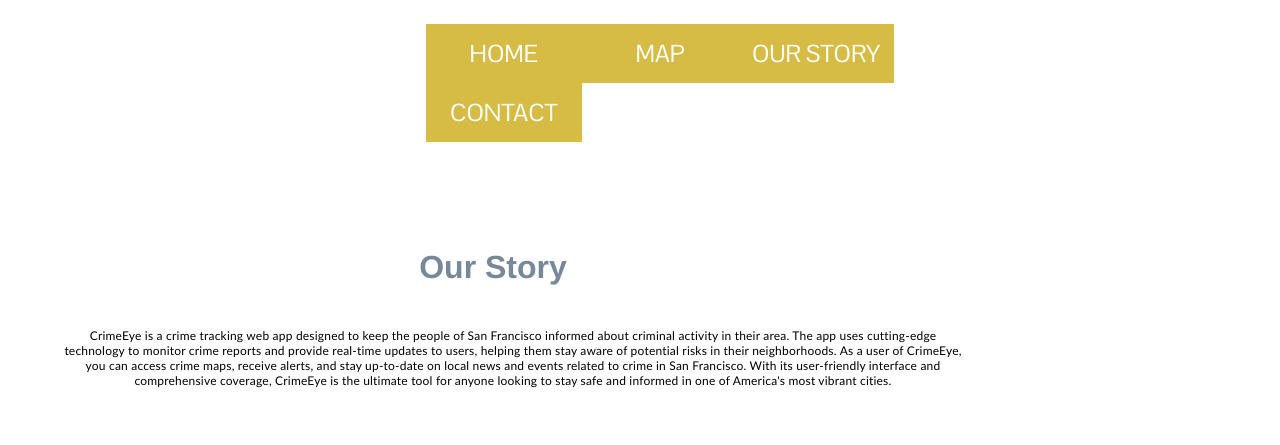
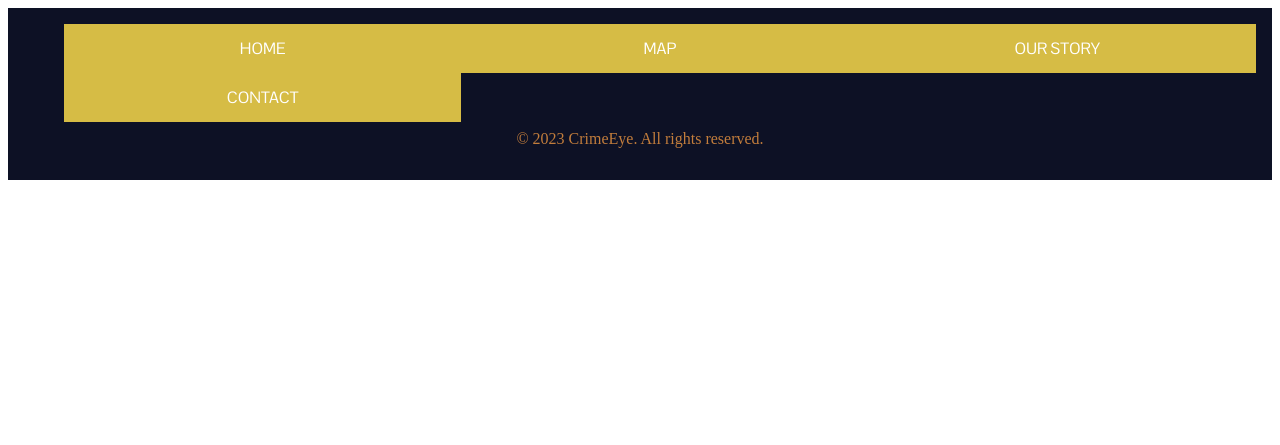
Before and after one commit to cfrielinghaus/cfrielinghaus.github.io, a PHP site: the page made by About Us.html in a window 1280 px wide. Shown: the top 445 px of the page. After the commit the page ends 180 px from the top, so only its background shows below. Run offline with PHP 8.4, Linux system fonts and the light colour scheme.

Commit message:
Testing New Header in About Us

```diff
--- a/About Us.css
+++ b/About Us.css
@@ -1,10 +1,13 @@
+:root {
+    --primary-color: rgb(0, 0, 0);
+    --secondary-color: #0d1125;
+     }
     header {
+    background-color: var(--secondary-color);
+    color: rgb(194, 125, 60);
     display: flex;
-    align-items: center;
-    justify-content: space-around;
+    justify-content: space-between;
     padding: 1rem;
-    background-color: var(--primary-color);
-    color: rgb(214, 188, 69);
     }
 
   header ul {
@@ -18,7 +21,27 @@ header {
     margin-right: 1rem;
   }
 
+   a {
+     color: var(--secondary-color);
+     text-decoration: none;
+     transition: color 0.2s ease-in-out;
+     background-color: rgb(214, 188, 69);
+     color: #ffffff;
+     display: block;
+     font-family: 'Pontano Sans',sans-serif;
+     font-size: 16px;
+     padding: 14px;
+     text-align: center;
+     text-transform: uppercase;
+     }
+
+     a:hover {
+     color: var(--primary-color);
+     text-decoration: underline;
+     }
+
     @media only screen and (max-width: 768px) {
+        }
 
         header {
           flex-direction: column;
@@ -28,7 +51,6 @@ header {
         header ul {
           justify-content: center;
           margin-bottom: 0.5rem;
-    }
         }
 
       .marker-content {
@@ -79,72 +101,3 @@ header {
             left: 0;
             z-index: 100;
             }
-
-main {
-
-    display: grid;
-    grid-template-columns: 960px 960px;
-    grid-template-rows: 10% 5% 40% 15% 5%;
-    grid-row-gap: 10px;
-    grid-column-gap: 0px;
-    margin-top: 50px;
-    border: 0px;
-    height: 500px;
-    width: 500px;
-}
-
-
-a {
-    color: var(--secondary-color);
-    text-decoration: none;
-    transition: color 0.2s ease-in-out;
-    background-color: rgb(214, 188, 69);
-    color: #ffffff;
-    display: block;
-    font-family: 'Pontano Sans',sans-serif;
-    font-size: 24px;
-    padding: 14px;
-    text-align: center;
-    text-transform: uppercase;
-}
-
-a:hover {
-    color: var(--primary-color);
-    text-decoration: underline;
-  }
-
-h1 {
-    font-family: 'Franklin Gothic Medium', 'Arial Narrow', Arial, sans-serif;
-    font-size: xx-large;
-    font-weight: 800;
-    letter-spacing: normal;
-    text-align: center;
-    color: lightslategray;
-    padding: 20px 0px 10px 10px;
-}
-
-h2 {
-    font-family: 'Gill Sans', 'Gill Sans MT', Calibri, 'Trebuchet MS', sans-serif;
-    font-size: 12px;
-    font-weight: normal;
-    letter-spacing: 0.2px;
-    text-align: center;
-    color:black;
-    padding: 10px 0px 50px 50px;
-}
-
-picture {
-    width: 500px;
-    height: 600px;
-}
-
-
-
-.box {
-    color: black;
-}
-.right {
-    grid-column-start: 1;
-    grid-column-end: 2
-    ;
-}
--- a/About Us.html
+++ b/About Us.html
@@ -15,27 +15,8 @@
             <li><a href='About Us.html'>OUR STORY</a></li>
             <li><a href='Contact.html'>CONTACT</a></li>
         </ul>
+    </ul>
+        <p>&copy; 2023 CrimeEye. All rights reserved.</p>
     </header>
-    <main>
-        <div class="grid">
-            <div class="title"><h1>Our Story</h1></div>
-            <!--<div class="picture">
-                <img src="https://img.freepik.com/free-photo/portrait-handsome-man-with-dark-hairstyle-bristle-toothy-smile-dressed-white-sweatshirt-feels-very-glad-poses-indoor-pleased-european-guy-being-good-mood-smiles-positively-emotions-concept_273609-61405.jpg?w=2000"/>
-            </div>!-->
-            <div class="desciption">
-                <h2>CrimeEye is a crime tracking web app designed to keep the people of San Francisco informed about criminal activity in their area.
-                The app uses cutting-edge technology to monitor crime reports and provide real-time updates to users, helping them stay aware of potential risks in their neighborhoods.
-                As a user of CrimeEye, you can access crime maps, receive alerts, and stay up-to-date on local news and events related to crime in San Francisco.
-                With its user-friendly interface and comprehensive coverage, CrimeEye is the ultimate tool for anyone looking to stay safe and informed in one of America's most vibrant cities.</h2>
-            </div>
-            <div class="signature">
-                <img src="signataure.jpg"/>
-            </div>
-            <div class="logo">
-                <img src="logo.jpg"/>
-            </div>
-        </div>
-    </main>
 </body>
-
 </html>
```
Lines whose indentation alone changed are shown as unchanged.
